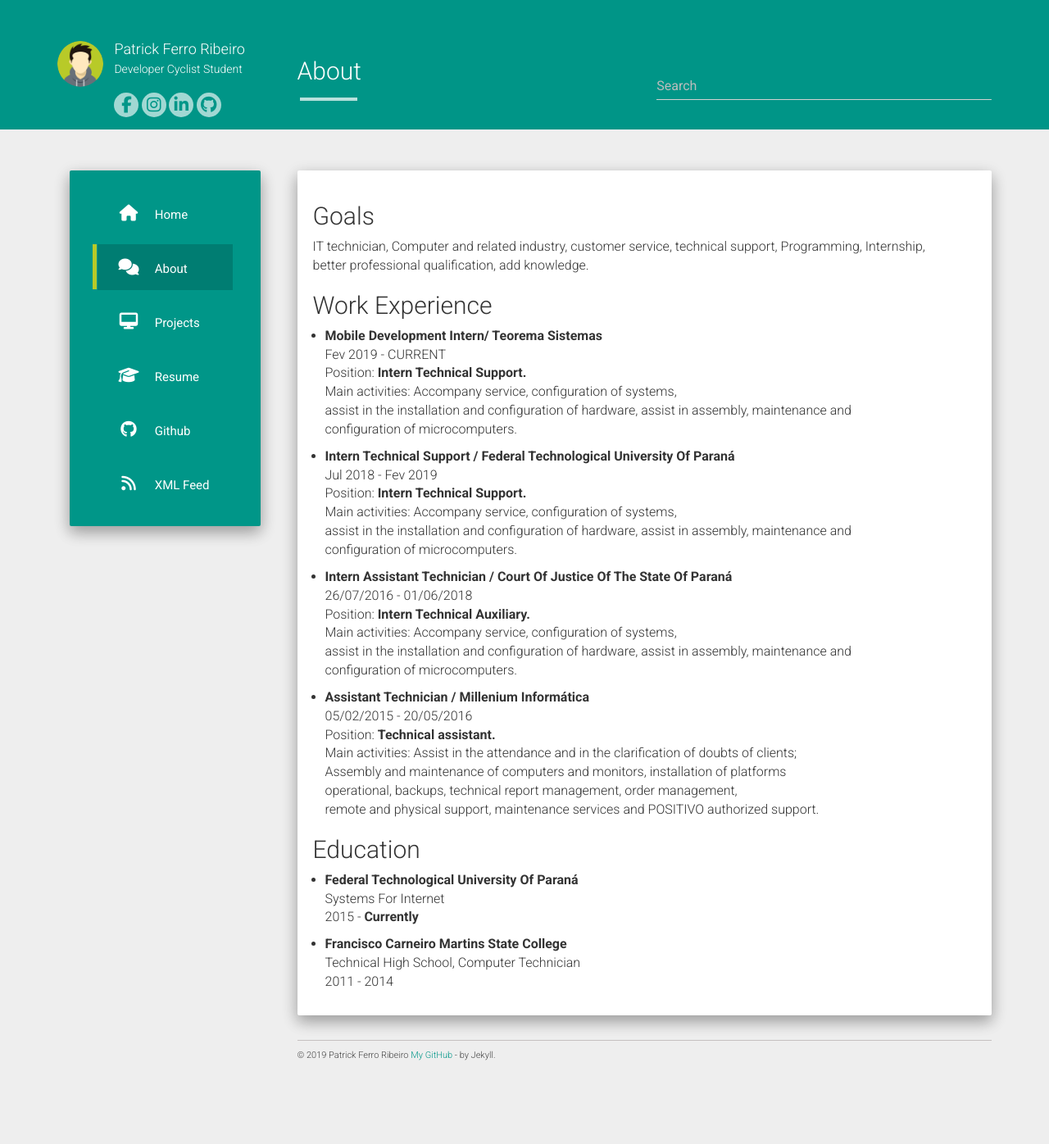
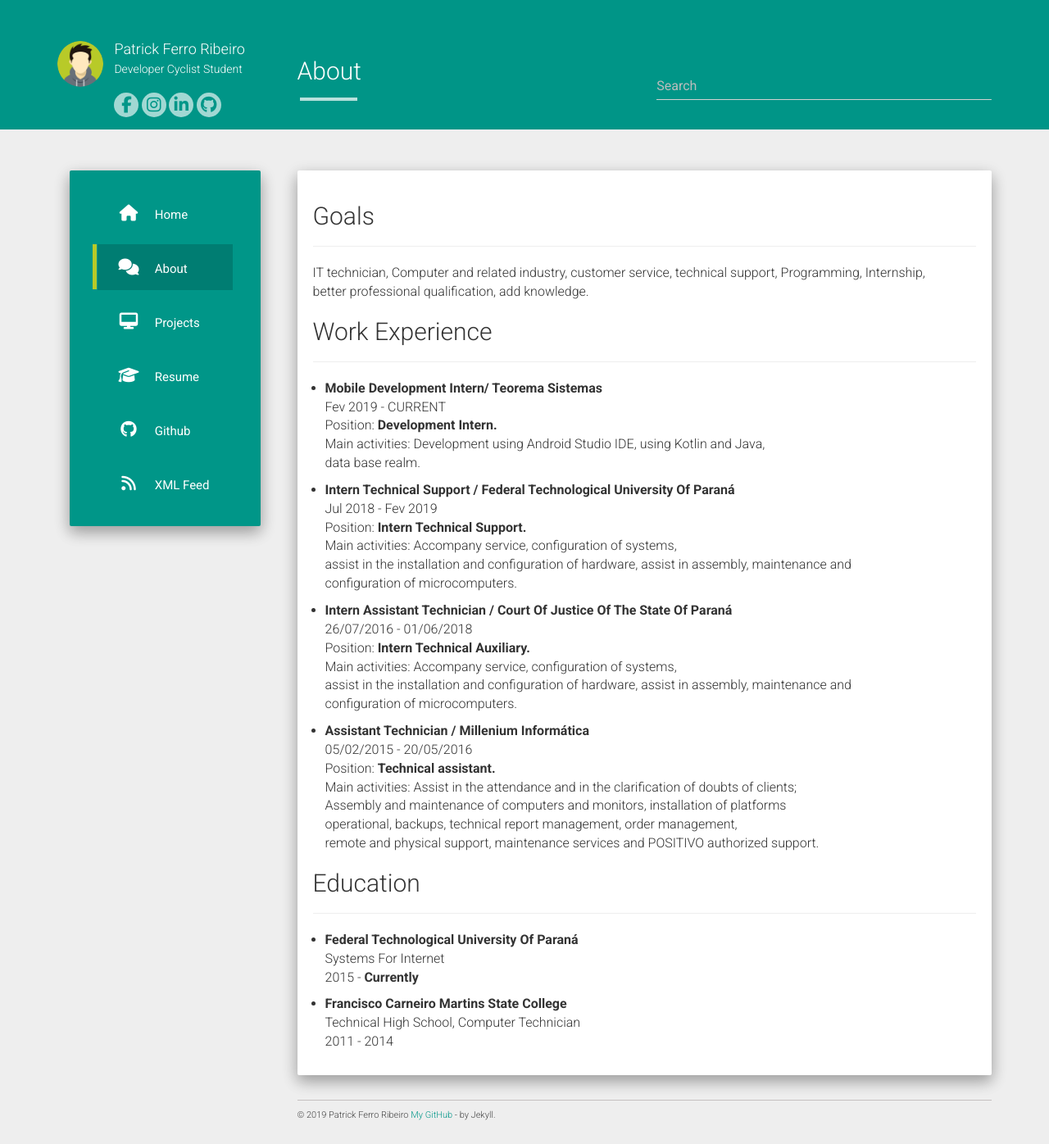
Before and after one commit to riberman/riberman.github.io, a Jekyll site: the page built from about.md, in a window 1280 px wide. Shown: the whole page at 82% size. Built offline with Jekyll 4.4.1, drawn with Linux system fonts in a browser that asks for light colours; nearby versions of some CDN libraries; before the commit the page ends 1323 px from its top, so only the background shows below that.

Commit message:
update about me.

```diff
--- a/about.md
+++ b/about.md
@@ -5,16 +5,17 @@ permalink: /about/
 ---
 
 ## Goals
+___
 IT technician, Computer and related industry, customer service, technical support, Programming, Internship,
 better professional qualification, add knowledge.
 
 ## Work Experience
+___
  - **Mobile Development Intern/ Teorema Sistemas**
 Fev 2019 - CURRENT
-Position: **Intern Technical Support.**
-Main activities: Accompany service, configuration of systems,
-assist in the installation and configuration of hardware, assist in assembly, maintenance and
-configuration of microcomputers.
+Position: **Development Intern.**
+Main activities: Development using Android Studio IDE, using Kotlin and Java,
+data base realm.
 
  - **Intern Technical Support / Federal Technological University Of Paraná**
 Jul 2018 - Fev 2019
@@ -39,7 +40,7 @@ operational, backups, technical report management, order management,
 remote and physical support, maintenance services and POSITIVO authorized support.
 
 ## Education
-
+___
  - **Federal Technological University Of Paraná**
  Systems For Internet
  2015 - **Currently**
```
